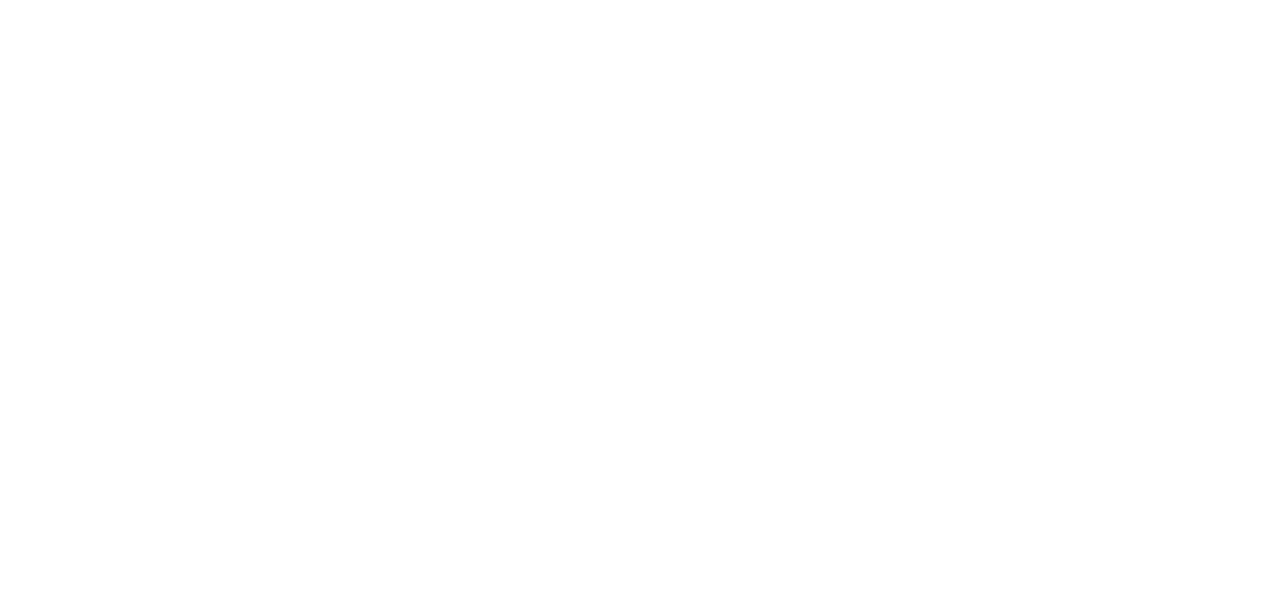
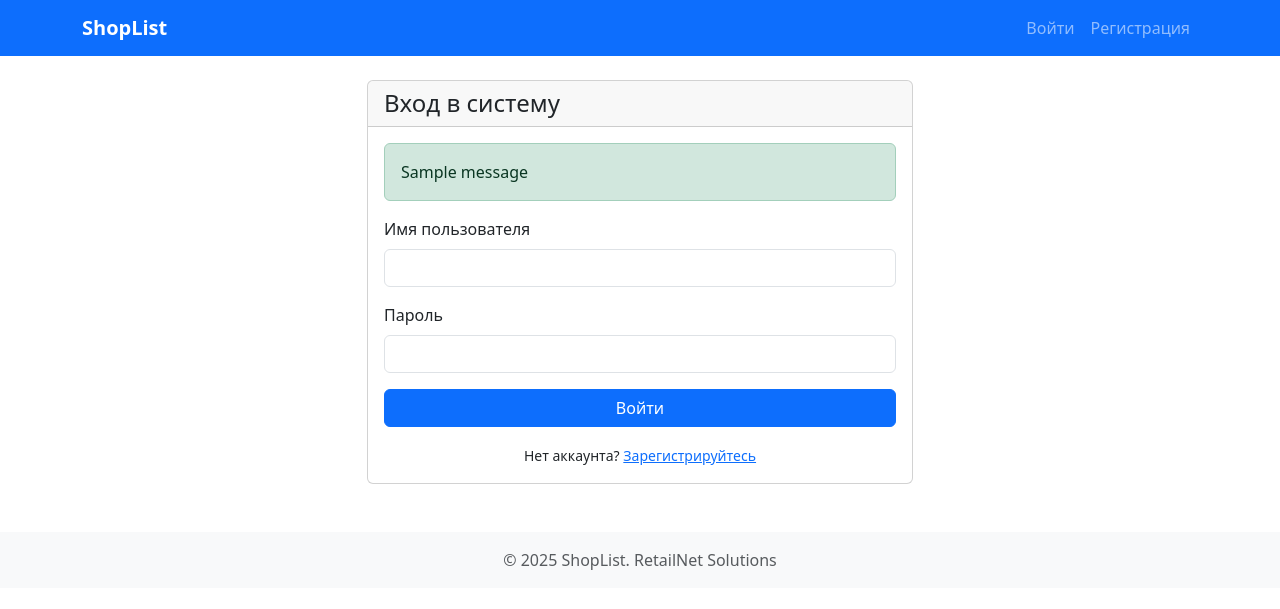
Before and after one commit to sdn888/sdn-shoplist-project, a Django app: page /users/login/ in a window 1280 px wide. Before the commit the part shown is empty. Shown: the top 609 px of the page. Run offline with Django 5.2, Linux system fonts and the light colour scheme; tables that the repository leaves empty hold one stand-in row (values such as "Sample post"); one stand-in notice (Sample message) is shown.

Commit message:
fix: add login template that was missing causing blank page

```diff
--- a/templates/users/login.html
+++ b/templates/users/login.html
@@ -1,10 +1,44 @@
-<!DOCTYPE html>
-<html lang="en">
-<head>
-    <meta charset="UTF-8">
-    <title>Title</title>
-</head>
-<body>
+{% extends 'base.html' %}
 
-</body>
-</html>
+{% block content %}
+<div class="row justify-content-center">
+    <div class="col-md-6">
+        <div class="card">
+            <div class="card-header">
+                <h4 class="mb-0">Вход в систему</h4>
+            </div>
+            <div class="card-body">
+
+                <!-- Сообщения -->
+                {% if messages %}
+                {% for message in messages %}
+                <div class="alert alert-{% if message.tags == 'error' %}danger{% else %}{{ message.tags }}{% endif %}">
+                    {{ message }}
+                </div>
+                {% endfor %}
+                {% endif %}
+
+                <form method="post">
+                    {% csrf_token %}
+
+                    <div class="mb-3">
+                        <label for="username" class="form-label">Имя пользователя</label>
+                        <input type="text" name="username" class="form-control" required>
+                    </div>
+
+                    <div class="mb-3">
+                        <label for="password" class="form-label">Пароль</label>
+                        <input type="password" name="password" class="form-control" required>
+                    </div>
+
+                    <button type="submit" class="btn btn-primary w-100">Войти</button>
+                </form>
+
+                <div class="text-center mt-3">
+                    <small>Нет аккаунта? <a href="{% url 'register' %}">Зарегистрируйтесь</a></small>
+                </div>
+            </div>
+        </div>
+    </div>
+</div>
+{% endblock %}
```
